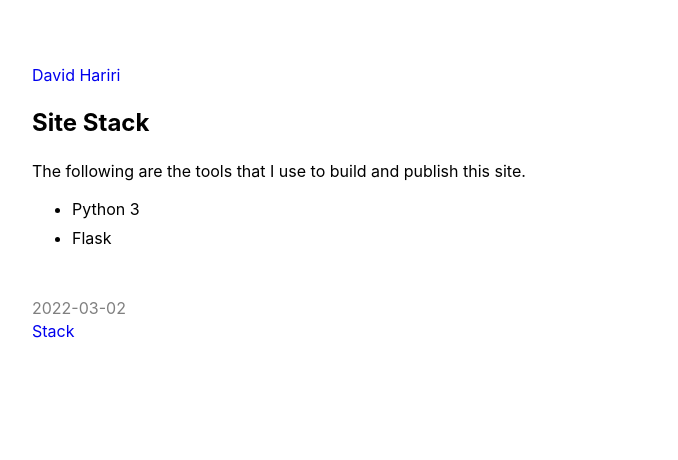
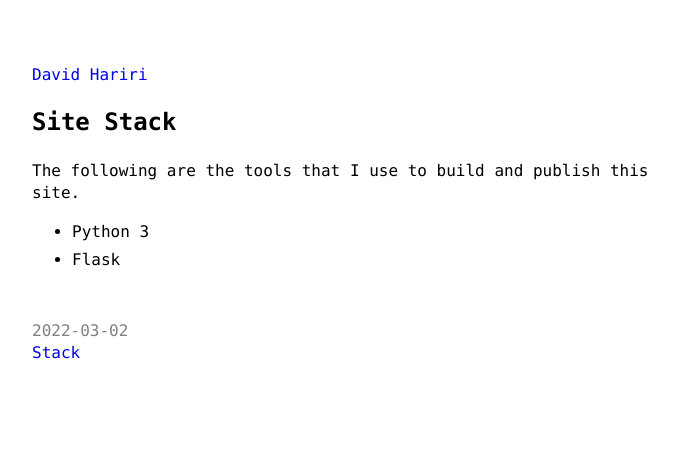
Before and after one commit to davidhariri/site, a Flask app: page /stack/ in a window 1280 px wide. Shown: the top 460 px of the page, without its empty margins (288-966 px from the left). Run offline with Flask 2, Linux system fonts and the light colour scheme.

Commit message:
back to monospace

```diff
--- a/static/styles.css
+++ b/static/styles.css
@@ -4,8 +4,7 @@ body {
     padding: 4rem 1rem;
     display: flex;
     flex-direction: column;
-    /* font-family: ui-monospace, "Menlo", "Courier New", monospace; */
-    font-family: -apple-system, BlinkMacSystemFont, "Segoe UI", Helvetica, Arial, sans-serif, "Apple Color Emoji", "Segoe UI Emoji", "Segoe UI Symbol";
+    font-family: ui-monospace, "Menlo", "Courier New", monospace;
     line-height: 1.4;
 }
 
```
